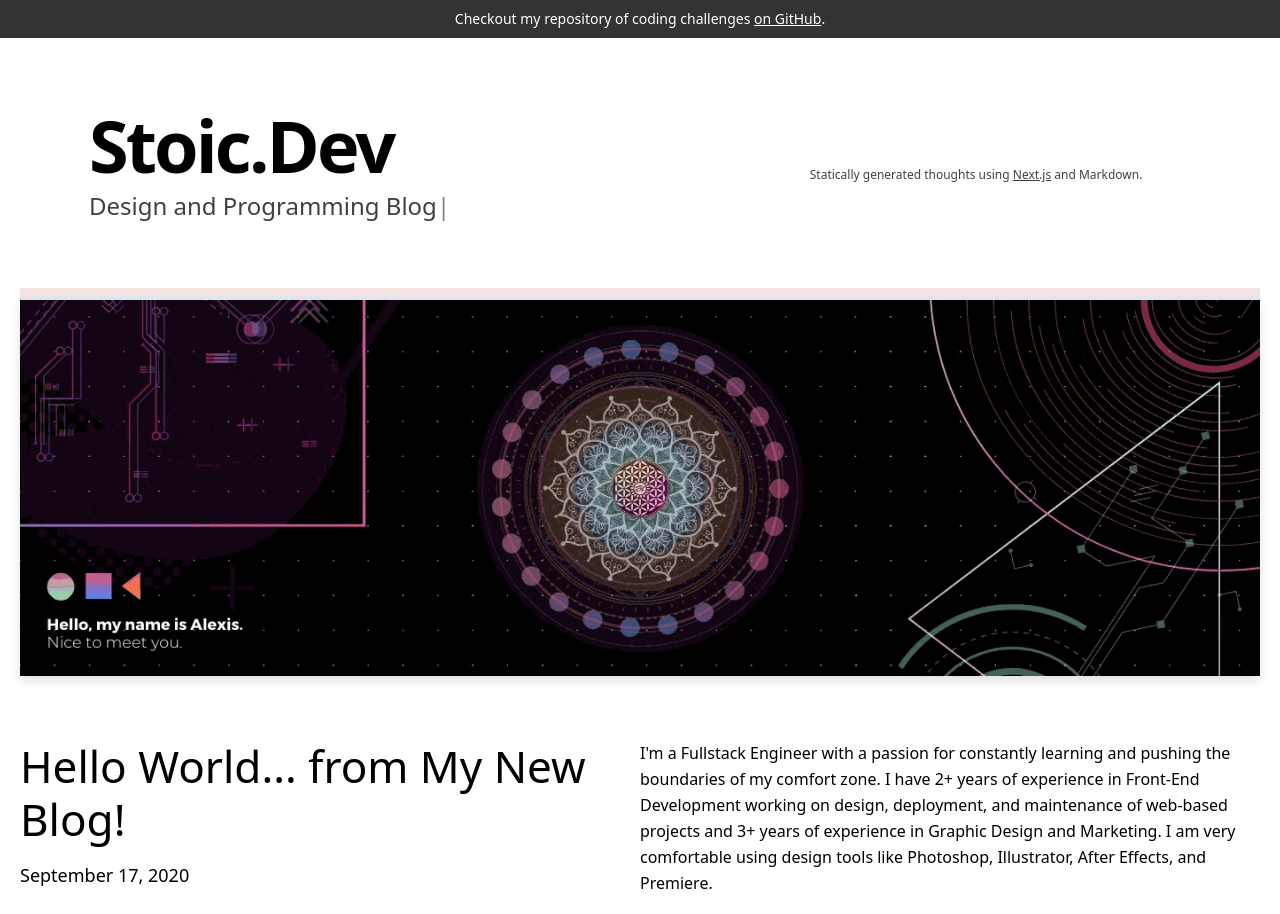
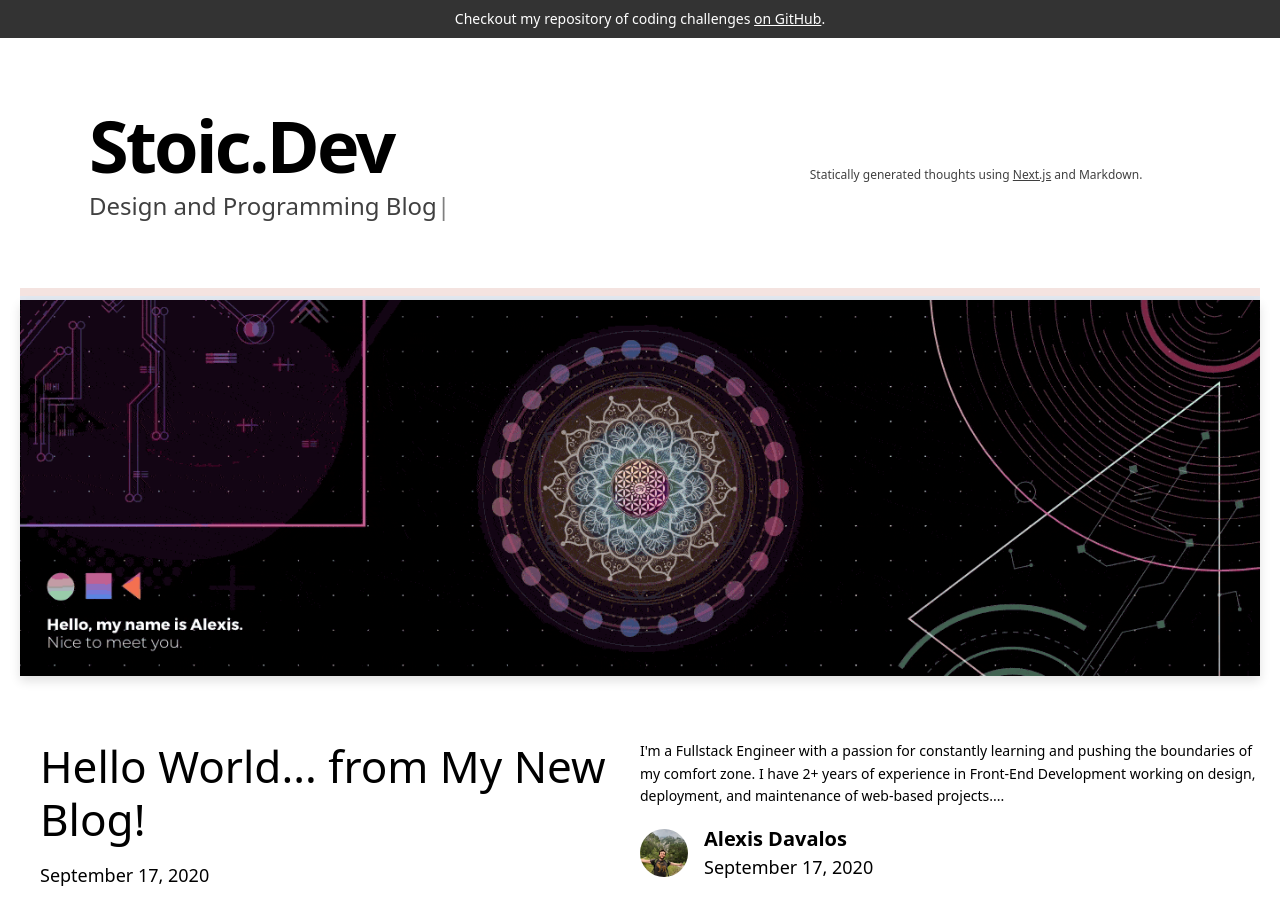
Before and after one commit to alexisdavalos/nextjs-blog, a Next.js app: page / in a window 1280 px wide. Shown: the top 914 px of the page. Built offline with nearby package versions, Linux system fonts and the light colour scheme.

Commit message:
about update and text size update

```diff
--- a/_posts/about.md
+++ b/_posts/about.md
@@ -1,6 +1,6 @@
 ---
 title: "Hello World... from My New Blog!"
-excerpt: "I'm a Fullstack Engineer with a passion for constantly learning and pushing the boundaries of my comfort zone. I have 2+ years of experience in Front-End Development working on design, deployment, and maintenance of web-based projects and 3+ years of experience in Graphic Design and Marketing. I am very comfortable using design tools like Photoshop, Illustrator, After Effects, and Premiere."
+excerpt: "I'm a Fullstack Engineer with a passion for constantly learning and pushing the boundaries of my comfort zone. I have 2+ years of experience in Front-End Development working on design, deployment, and maintenance of web-based projects...."
 coverImage: "/assets/blog/about/banner-min.gif"
 date: "2020-09-17T05:35:07.322Z"
 author:
--- a/components/hero-post.js
+++ b/components/hero-post.js
@@ -17,7 +17,7 @@ export default function HeroPost({
         <CoverImage title={title} src={coverImage} slug={slug} hero />
       </div>
       <div className="md:grid md:grid-cols-2 md:col-gap-8 lg:col-gap-8 mb-16 md:mb-18">
-        <div className="mx-5 sm:mx-0">
+        <div className="mx-5">
           <h3 className="mb-4 text-4xl lg:text-6xl leading-tight">
             <Link as={`/posts/${slug}`} href="/posts/[slug]">
               <a className="hover:underline">{title}</a>
@@ -28,7 +28,7 @@ export default function HeroPost({
           </div>
         </div>
         <div>
-          <p className="text-md leading-relaxed mb-4">{excerpt}</p>
+          <p className="text-sm leading-relaxed mb-4">{excerpt}</p>
           <Avatar name={author.name} picture={author.picture} date={date} />
         </div>
       </div>
```
